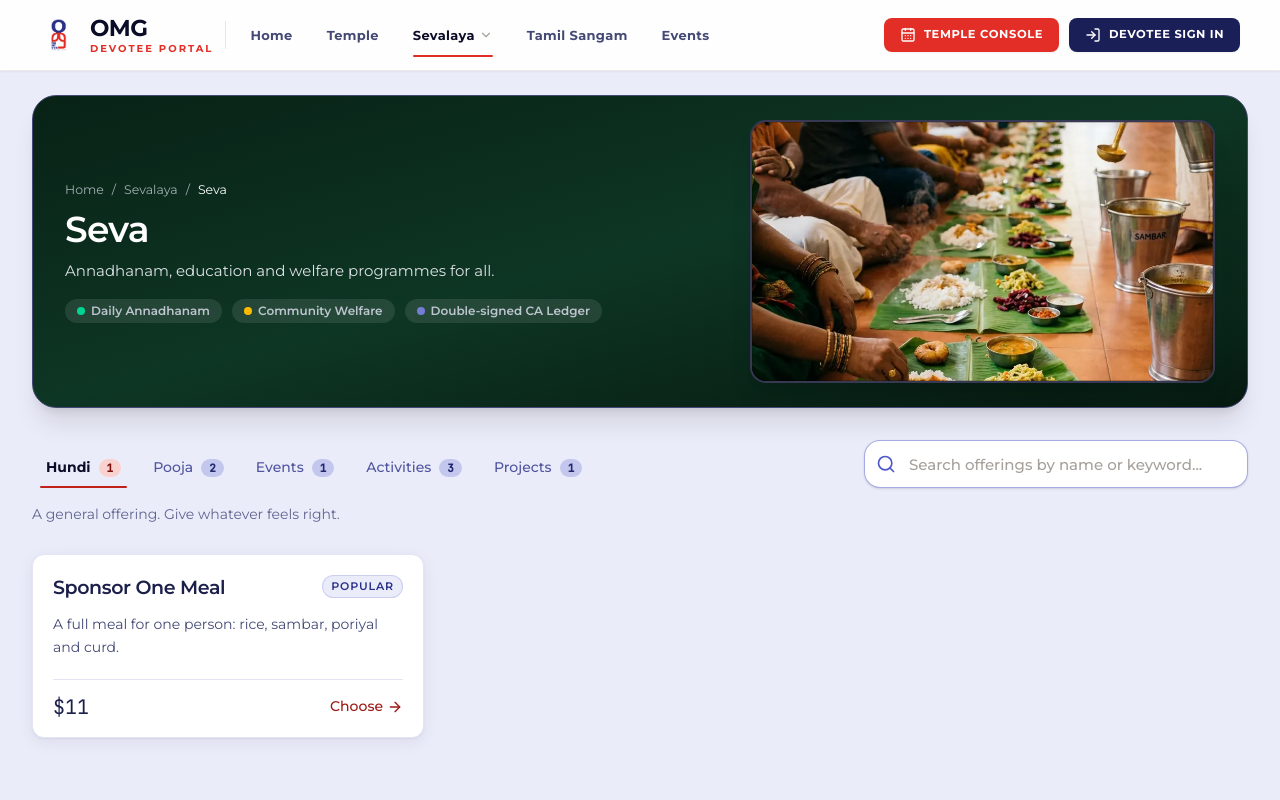
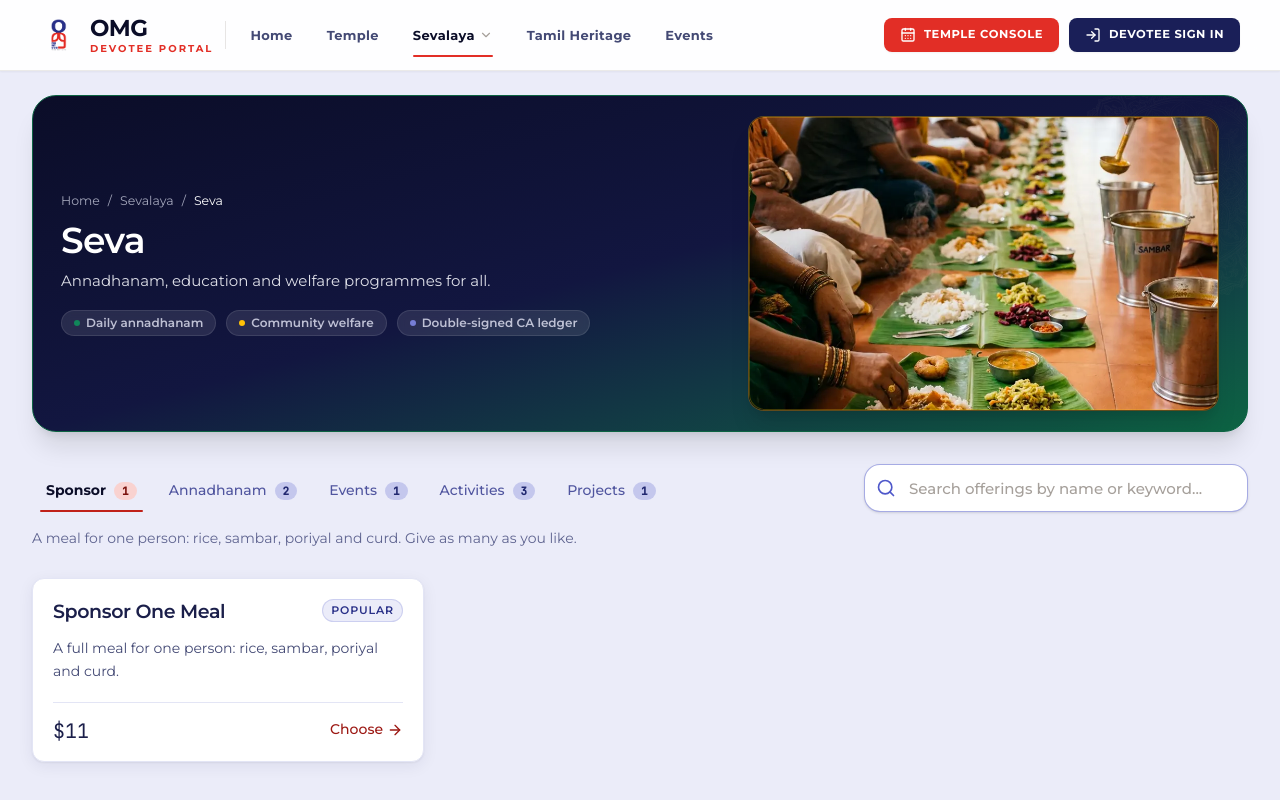
Before and after one commit to balajikarthik2004/omg-erp-prototype, a React (Vite) app: page /sevalaya/seva in a window 1280 px wide. Shown: the top 800 px of the page. Built offline with nearby package versions, Linux system fonts and the light colour scheme; a web font is replaced by a local one.

Commit message:
updated the content

```diff
--- a/src/components/charts/IncomeOutgoChart.tsx
+++ b/src/components/charts/IncomeOutgoChart.tsx
@@ -1,6 +1,6 @@
 import { Bar, BarChart, CartesianGrid, ResponsiveContainer, Tooltip, XAxis, YAxis } from 'recharts'
 
-import { CHART } from '@/config'
+import { CHART, SECTORS } from '@/config'
 import { formatMoneyCompact } from '@/lib/format'
 import type { MonthPoint } from '@/store/selectors'
 import { AXIS_LINE, AXIS_TICK } from './axis'
@@ -89,9 +89,9 @@ export function IncomeOutgoChart({ data, height = 280 }: { data: MonthPoint[]; h
 /** The same 12 months split by sector, for the reports page. */
 export function SectorIncomeChart({ data, height = 280 }: { data: MonthPoint[]; height?: number }) {
   const series = [
-    { key: 'temple', label: 'Temple', color: CHART.temple },
-    { key: 'sevalaya', label: 'Sevalaya', color: CHART.sevalaya },
-    { key: 'sangam', label: 'Tamil Sangam', color: CHART.sangam },
+    { key: 'temple', label: SECTORS.temple.name, color: CHART.temple },
+    { key: 'sevalaya', label: SECTORS.sevalaya.name, color: CHART.sevalaya },
+    { key: 'sangam', label: SECTORS.sangam.name, color: CHART.sangam },
   ]
 
   return (
--- a/src/components/layout/Topbar.tsx
+++ b/src/components/layout/Topbar.tsx
@@ -14,7 +14,7 @@ const FILTERS: { value: SectorFilter; label: string; short: string }[] = [
   ...SECTOR_IDS.map((id) => ({
     value: id as SectorFilter,
     label: SECTORS[id].name,
-    short: SECTORS[id].name === 'Tamil Sangam' ? 'Sangam' : SECTORS[id].name,
+    short: id === 'sangam' ? 'Heritage' : SECTORS[id].name,
   })),
 ]
 
--- a/src/config.ts
+++ b/src/config.ts
@@ -49,7 +49,7 @@ export const SECTORS: Record<SectorId, SectorMeta> = {
   },
   sangam: {
     id: 'sangam',
-    name: 'Tamil Sangam',
+    name: 'Tamil Heritage',
     tamil: 'தமிழ்ச் சங்கம்',
     blurb: 'Memberships, cultural events, classes and community projects.',
     tone: 'peacock',
--- a/src/features/catalog/CatalogPage.tsx
+++ b/src/features/catalog/CatalogPage.tsx
@@ -8,6 +8,7 @@ import { formatMoney } from '@/lib/format'
 import { Button } from '@/components/ui/Button'
 import { EmptyState } from '@/components/ui/EmptyState'
 import { Input } from '@/components/ui/Input'
+import { Etching } from '@/components/ui/Ornament'
 import { Tabs } from '@/components/ui/Tabs'
 import { PHOTOS, type PhotoKey } from '@/lib/photos'
 import { CATALOG } from '@/mock/seed'
@@ -22,51 +23,56 @@ const SECTOR_HERO: Record<
   SectorId,
   {
     photo: PhotoKey
+    /** A banner-shaped photo, where the one in PHOTOS is portrait. */
+    photoSrc?: string
+    photoAlt?: string
     cardBg: string
     borderColor: string
-    glowColor: string
-    tamilColor: string
+    /** A token name, read as a CSS variable for the corner glow. */
+    glow: string
     photoPosition: string
-    badges: { label: string; dotColor: string }[]
+    badges: { label: string; dotClass: string }[]
   }
 > = {
   temple: {
     photo: 'temple',
-    cardBg: 'bg-gradient-to-br from-[#2D0907] via-[#48110D] to-[#1F0605]',
-    borderColor: 'border-kumkum-700/50',
-    glowColor: '#E22E26',
-    tamilColor: 'text-kumkum-300',
-    photoPosition: 'object-center sm:object-[50%_72%]',
+    // The portrait gopuram loses its tower and its lamps to a landscape
+    // crop. This one is shot wide, so the whole frame survives.
+    photoSrc: '/images/temple-gopuram-grand.webp',
+    photoAlt:
+      'A temple raja gopuram at golden hour, with rows of oil lamps lit along the steps and devotees walking up',
+    cardBg: 'bg-linear-to-br from-navy-950 via-navy-900 to-kumkum-900',
+    borderColor: 'border-kumkum-800',
+    glow: '--color-kumkum-500',
+    photoPosition: 'object-center',
     badges: [
-      { label: 'Sacred Kovil Rituals', dotColor: 'bg-kumkum-400' },
-      { label: 'Daily Deepams & Archanai', dotColor: 'bg-amber-400' },
-      { label: 'Double-signed CA Ledger', dotColor: 'bg-navy-300' },
+      { label: 'Sacred kovil rituals', dotClass: 'bg-kumkum-400' },
+      { label: 'Daily deepams and archanai', dotClass: 'bg-turmeric-400' },
+      { label: 'Double-signed CA ledger', dotClass: 'bg-navy-300' },
     ],
   },
   sevalaya: {
     photo: 'sevalaya',
-    cardBg: 'bg-gradient-to-br from-[#082216] via-[#0E3624] to-[#06180F]',
-    borderColor: 'border-tulsi-600/50',
-    glowColor: '#11865A',
-    tamilColor: 'text-emerald-300',
+    cardBg: 'bg-linear-to-br from-navy-950 via-navy-900 to-tulsi-700',
+    borderColor: 'border-tulsi-700',
+    glow: '--color-tulsi-500',
     photoPosition: 'object-center sm:object-[50%_55%]',
     badges: [
-      { label: 'Daily Annadhanam', dotColor: 'bg-emerald-400' },
-      { label: 'Community Welfare', dotColor: 'bg-amber-400' },
-      { label: 'Double-signed CA Ledger', dotColor: 'bg-navy-300' },
+      { label: 'Daily annadhanam', dotClass: 'bg-tulsi-500' },
+      { label: 'Community welfare', dotClass: 'bg-turmeric-400' },
+      { label: 'Double-signed CA ledger', dotClass: 'bg-navy-300' },
     ],
   },
   sangam: {
     photo: 'sangam',
-    cardBg: 'bg-gradient-to-br from-[#0A1A36] via-[#102B56] to-[#071326]',
-    borderColor: 'border-peacock-500/50',
-    glowColor: '#4F58CA',
-    tamilColor: 'text-navy-300',
+    cardBg: 'bg-linear-to-br from-navy-950 via-navy-900 to-navy-700',
+    borderColor: 'border-navy-700',
+    glow: '--color-peacock-500',
     photoPosition: 'object-center sm:object-[50%_48%]',
     badges: [
-      { label: 'Tamil Heritage & Arts', dotColor: 'bg-peacock-400' },
-      { label: 'Music & Cultural Programs', dotColor: 'bg-amber-400' },
-      { label: 'Double-signed CA Ledger', dotColor: 'bg-navy-300' },
+      { label: 'Tamil heritage and arts', dotClass: 'bg-peacock-500' },
+      { label: 'Music and cultural programmes', dotClass: 'bg-turmeric-400' },
+      { label: 'Double-signed CA ledger', dotClass: 'bg-navy-300' },
     ],
   },
 }
@@ -79,6 +85,39 @@ const TABS: { id: DonationCategory; label: string; blurb: string }[] = [
   { id: 'activity', label: 'Activities', blurb: 'Festivals, classes and community work through the year.' },
   { id: 'project', label: 'Projects', blurb: 'Larger works that take months, and every gift towards them.' },
 ]
+
+/**
+ * One category can mean two things.
+ *
+ * `pooja` is archanai and homam at the Temple, but the very same category at
+ * Sevalaya holds sponsored meals — so the tab is named for what is actually
+ * inside it. Only the label moves: the stored category stays `pooja`, which
+ * is what the receipts, the ledger and the category reports group by.
+ */
+const TAB_BY_SECTOR: Partial<
+  Record<SectorId, Partial<Record<DonationCategory, { label: string; blurb: string }>>>
+> = {
+  sevalaya: {
+    hundi: {
+      label: 'Sponsor',
+      blurb: 'A meal for one person: rice, sambar, poriyal and curd. Give as many as you like.',
+    },
+    pooja: {
+      label: 'Annadhanam',
+      blurb: 'Feed everyone who comes, on a day you choose and in your family name.',
+    },
+  },
+  sangam: {
+    hundi: {
+      label: 'Support',
+      blurb: 'Any amount towards the year of classes, festivals and cultural evenings.',
+    },
+    pooja: {
+      label: 'Dedications',
+      blurb: 'Dedicate an evening of the festival in your family name.',
+    },
+  },
+}
 
 /**
  * The sector catalog. `sectorId` pins it to one sector for a route that does
@@ -98,7 +137,10 @@ export function CatalogPage({ sectorId: pinned }: { sectorId?: SectorId } = {})
   const items = useMemo(() => CATALOG.filter((c) => c.sectorId === sectorId && c.active), [sectorId])
 
   // A sector only shows the categories it actually offers.
-  const tabs = TABS.filter((t) => items.some((i) => i.category === t.id))
+  const tabs = TABS.filter((t) => items.some((i) => i.category === t.id)).map((t) => ({
+    ...t,
+    ...(TAB_BY_SECTOR[sectorId]?.[t.id] ?? {}),
+  }))
   const tab = tabs.some((t) => t.id === chosenTab) ? chosenTab : (tabs[0]?.id ?? 'hundi')
 
   const visible = (() => {
@@ -116,7 +158,7 @@ export function CatalogPage({ sectorId: pinned }: { sectorId?: SectorId } = {})
   }
 
   const meta = SECTORS[sectorId]
-  const activeTab = TABS.find((t) => t.id === tab) ?? TABS[0]!
+  const activeTab = tabs.find((t) => t.id === tab) ?? tabs[0] ?? TABS[0]!
 
   const hero = SECTOR_HERO[sectorId]
 
@@ -125,21 +167,26 @@ export function CatalogPage({ sectorId: pinned }: { sectorId?: SectorId } = {})
       <div className="mx-auto max-w-8xl px-5 pt-4 sm:px-8 sm:pt-6">
         <header
           className={cn(
-            'relative isolate overflow-hidden rounded-2xl sm:rounded-3xl shadow-xl border p-5 sm:p-6 lg:px-8 lg:py-6',
+            'relative isolate overflow-hidden rounded-2xl border shadow-xl sm:rounded-3xl',
+            'p-4 sm:p-5 lg:px-7 lg:py-5',
             hero.cardBg,
             hero.borderColor,
           )}
         >
-          {/* Subtle background glow */}
+          {/* A kolam watermark and one warm corner glow: the only ornament. */}
           <div
-            className="pointer-events-none absolute -right-10 -bottom-10 h-64 w-64 opacity-[0.08]"
-            style={{
-              backgroundImage: `radial-gradient(circle, ${hero.glowColor} 15%, transparent 70%)`,
-            }}
+            className="pointer-events-none absolute -right-16 -top-10 hidden h-64 w-64 opacity-[0.10] sm:block"
+            aria-hidden
+          >
+            <Etching src="/images/hero-mandala-etching.png" className="bg-turmeric-100" position="center" />
+          </div>
+          <div
+            className="pointer-events-none absolute -bottom-10 -right-10 h-64 w-64 opacity-[0.10]"
+            style={{ backgroundImage: `radial-gradient(circle, var(${hero.glow}) 15%, transparent 70%)` }}
             aria-hidden
           />
 
-          <div className="grid gap-6 lg:grid-cols-12 lg:items-center">
+          <div className="grid gap-5 lg:grid-cols-12 lg:items-center">
             {/* Left Info Column */}
             <div className="lg:col-span-7">
               <nav aria-label="Breadcrumb" className="flex flex-wrap items-center gap-2 text-[12.5px] text-sandal-200/70">
@@ -169,9 +216,9 @@ export function CatalogPage({ sectorId: pinned }: { sectorId?: SectorId } = {})
                 {hero.badges.map((b) => (
                   <span
                     key={b.label}
-                    className="inline-flex items-center gap-1.5 rounded-full bg-white/10 px-3 py-1 font-semibold backdrop-blur-xs"
+                    className="inline-flex items-center gap-1.5 rounded-full border border-white/10 bg-white/10 px-3 py-1 font-semibold backdrop-blur-xs"
                   >
-                    <span className={cn('size-2 rounded-full', b.dotColor)} />
+                    <span className={cn('size-1.5 rounded-full', b.dotClass)} aria-hidden />
                     {b.label}
                   </span>
                 ))}
@@ -180,20 +227,27 @@ export function CatalogPage({ sectorId: pinned }: { sectorId?: SectorId } = {})
 
             {/* Right Contained Image */}
             <div className="lg:col-span-5">
-              <div className="group relative overflow-hidden rounded-2xl shadow-xl border-2 border-sandal-200/20 bg-navy-950">
-                <div className="aspect-[16/10] sm:aspect-[16/9] overflow-hidden">
+              {/* 16:10 keeps the tower, the sky and the lamp rows in frame
+                  while staying short: the photo is 1.34 wide, so this trims
+                  only sky and foreground, never the gopuram. */}
+              <div className="group relative overflow-hidden rounded-2xl border border-turmeric-400/35 bg-navy-950 shadow-xl">
+                <div className="aspect-[16/10] overflow-hidden">
                   <img
-                    src={PHOTOS[hero.photo].src}
-                    alt={PHOTOS[hero.photo].alt}
+                    src={hero.photoSrc ?? PHOTOS[hero.photo].src}
+                    alt={hero.photoAlt ?? PHOTOS[hero.photo].alt}
                     className={cn(
-                      'h-full w-full object-cover transition-transform duration-500 group-hover:scale-[1.02]',
+                      'h-full w-full object-cover saturate-[1.06] transition-transform duration-500',
+                      'group-hover:scale-[1.02] motion-reduce:transition-none motion-reduce:group-hover:scale-100',
                       hero.photoPosition,
                     )}
                     loading="eager"
                   />
-                  {/* Subtle inner shadow / border */}
-                  <div className="pointer-events-none absolute inset-0 rounded-2xl ring-1 ring-inset ring-black/20" />
                 </div>
+                {/* A brass hairline, so the photo reads as framed, not pasted. */}
+                <div
+                  className="pointer-events-none absolute inset-0 rounded-2xl ring-1 ring-inset ring-turmeric-400/25"
+                  aria-hidden
+                />
               </div>
             </div>
           </div>
--- a/src/features/donor/HomeHero.tsx
+++ b/src/features/donor/HomeHero.tsx
@@ -115,7 +115,7 @@ export function HomeHero() {
               Book a pooja, sponsor annadhanam or give to a project across{' '}
               <strong className="font-semibold text-stone-900">Temple</strong>,{' '}
               <strong className="font-semibold text-stone-900">Sevalaya</strong> and{' '}
-              <strong className="font-semibold text-stone-900">Tamil Sangam</strong>. Every offering is
+              <strong className="font-semibold text-stone-900">Tamil Heritage</strong>. Every offering is
               receipted on the spot and signed off by two people.
             </p>
 
@@ -176,8 +176,9 @@ export function HomeHero() {
                   decoding="async"
                   // The photo is landscape in a portrait arch, so cover scales it to the
                   // frame height and crops the sides: only the horizontal position
-                  // does anything here. Centred puts the gopuram on the arch axis.
-                  className="h-full w-full scale-102 object-cover object-center saturate-[1.1] transition-transform duration-1000 ease-out group-hover:scale-106 motion-reduce:transition-none motion-reduce:group-hover:scale-102"
+                  // does anything here. 56% slides the view right, which carries the
+                  // gopuram a little left inside the arch.
+                  className="h-full w-full scale-102 object-cover object-[56%_center] saturate-[1.1] transition-transform duration-1000 ease-out group-hover:scale-106 motion-reduce:transition-none motion-reduce:group-hover:scale-102"
                 />
 
                 <div
--- a/src/features/events/QuickPosterGenerator.tsx
+++ b/src/features/events/QuickPosterGenerator.tsx
@@ -115,7 +115,7 @@ export function QuickPosterGenerator() {
             options={[
               { value: 'temple', label: 'Temple (கோயில்)' },
               { value: 'sevalaya', label: 'Sevalaya (சேவாலயா)' },
-              { value: 'sangam', label: 'Tamil Sangam (தமிழ்ச் சங்கம்)' },
+              { value: 'sangam', label: 'Tamil Heritage (தமிழ்ச் சங்கம்)' },
             ]}
           />
 
--- a/src/features/events/logic/poster.ts
+++ b/src/features/events/logic/poster.ts
@@ -38,7 +38,7 @@ const RULE = '#E3CDA4'
 const SECTOR_LABEL: Record<SectorId, string> = {
   temple: 'கோயில் · Temple',
   sevalaya: 'சேவாலயா · Sevalaya',
-  sangam: 'தமிழ்ச் சங்கம் · Tamil Sangam',
+  sangam: 'தமிழ்ச் சங்கம் · Tamil Heritage',
 }
 
 /* ---------------------------------------------------------------- prompt */
```
Also changed, not shown: src/features/donor/TrustSection.tsx (+96 -136 lines).
